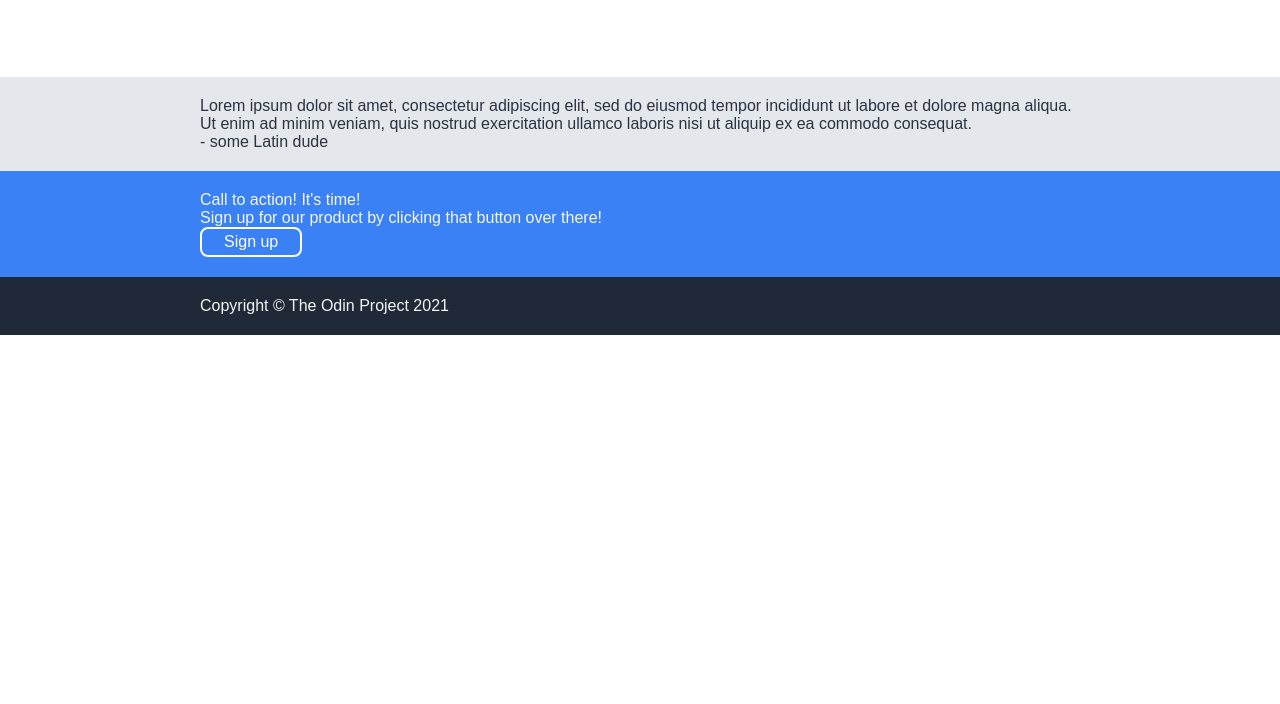
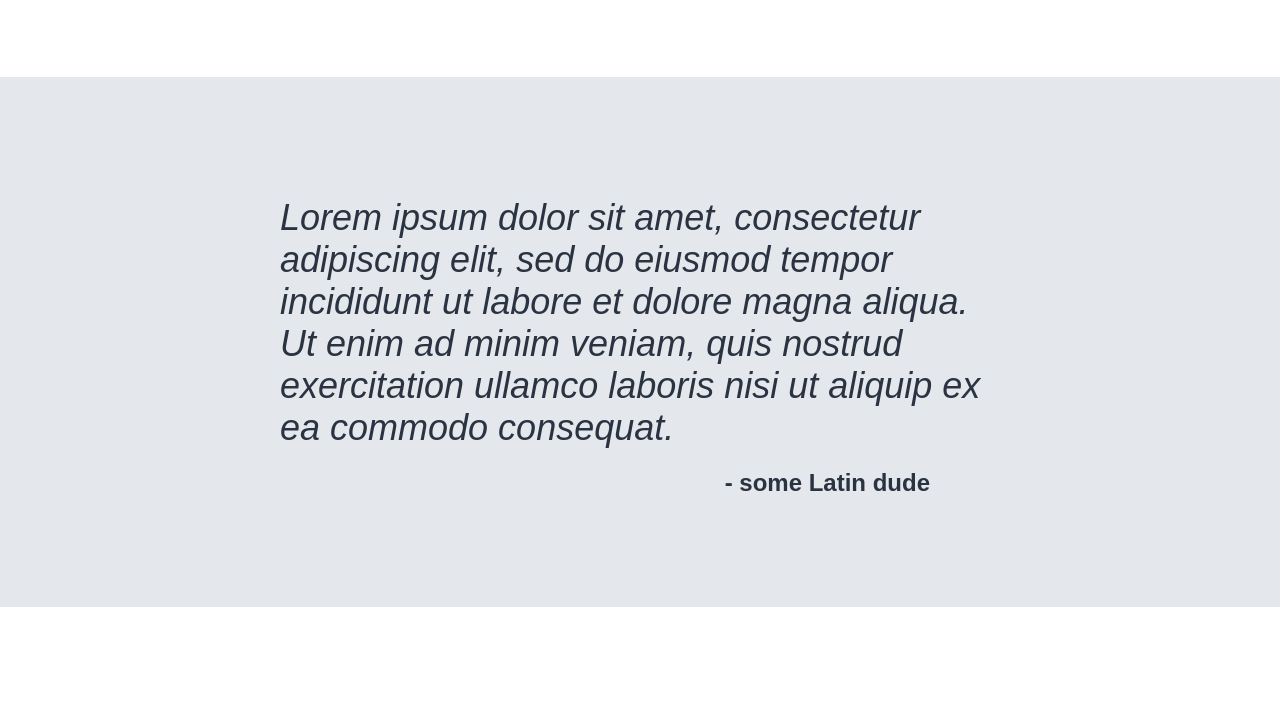
Before and after one commit to abegail/odin-landing-page, a plain HTML site: page index.html in a window 1280 px wide. Shown: the part 869-1573 px from the top of the page. Before the commit the page ends 1204 px from the top, so only its background shows below. Drawn offline with Linux system fonts and the light colour scheme.

Commit message:
Finish styling entire page

```diff
--- a/style.css
+++ b/style.css
@@ -50,8 +50,7 @@ header,
 footer,
 .hero,
 .features,
-.testimonials,
-.cta {
+.testimonials {
     padding: 20px 200px;
 }
 
@@ -63,10 +62,6 @@ footer {
 
 .testimonials {
     background-color: #E4E7EB;
-}
-
-.cta {
-    background-color: #3B81F6;
 }
 
 footer,
@@ -154,3 +149,43 @@ button {
     gap: 50px;
     padding-bottom: 60px;
 }
+
+.testimonials .testimonial {
+    font-size: 36px;
+    font-style: italic;
+    font-weight: lighter;
+    padding: 100px 80px 20px 80px;
+}
+
+.testimonials .attribution {
+    font-size: 24px;
+    font-weight: bold;
+    text-align: end;
+    padding-right: 150px;
+    padding-bottom: 90px;
+}
+
+.cta {
+    background-color: #3B81F6;
+    margin: 100px 200px;
+    border-radius: 8px;
+    display: flex;
+    padding: 50px 100px;
+    justify-content: space-between;
+    align-items: center;
+}
+
+.cta .title {
+    font-size: 24px;
+    font-weight: bold;
+}
+
+.cta .description {
+    color: #C7CBD0;
+}
+
+footer {
+    text-align: center;
+    color: #C7CBD0;
+    padding: 40px 0;
+}
```
